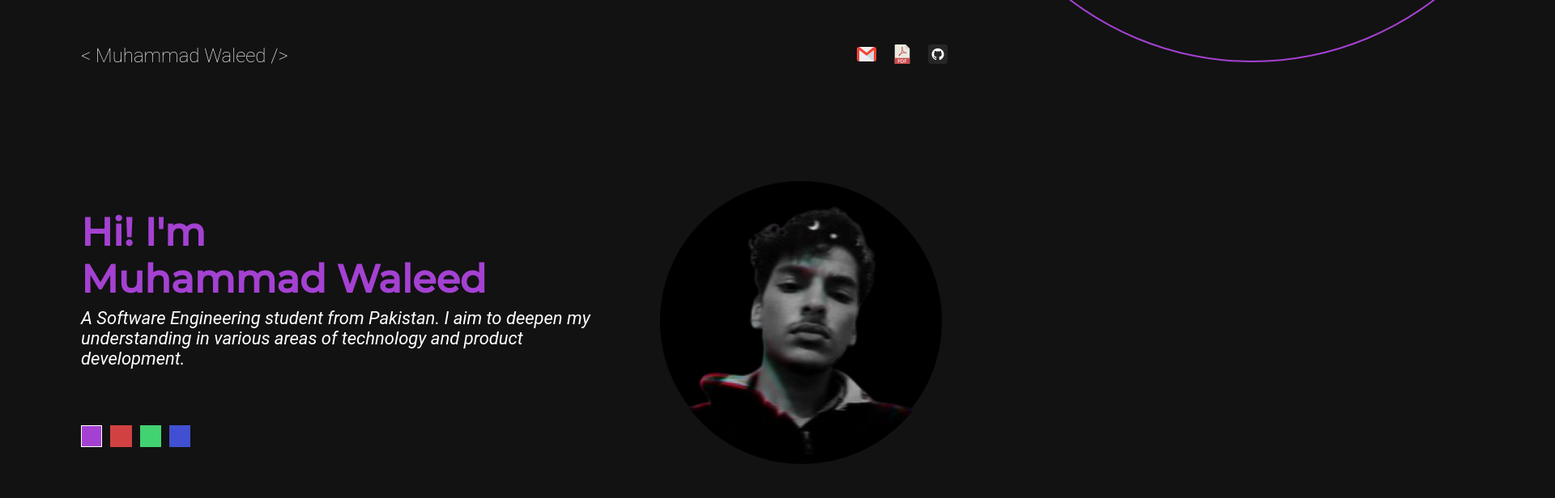
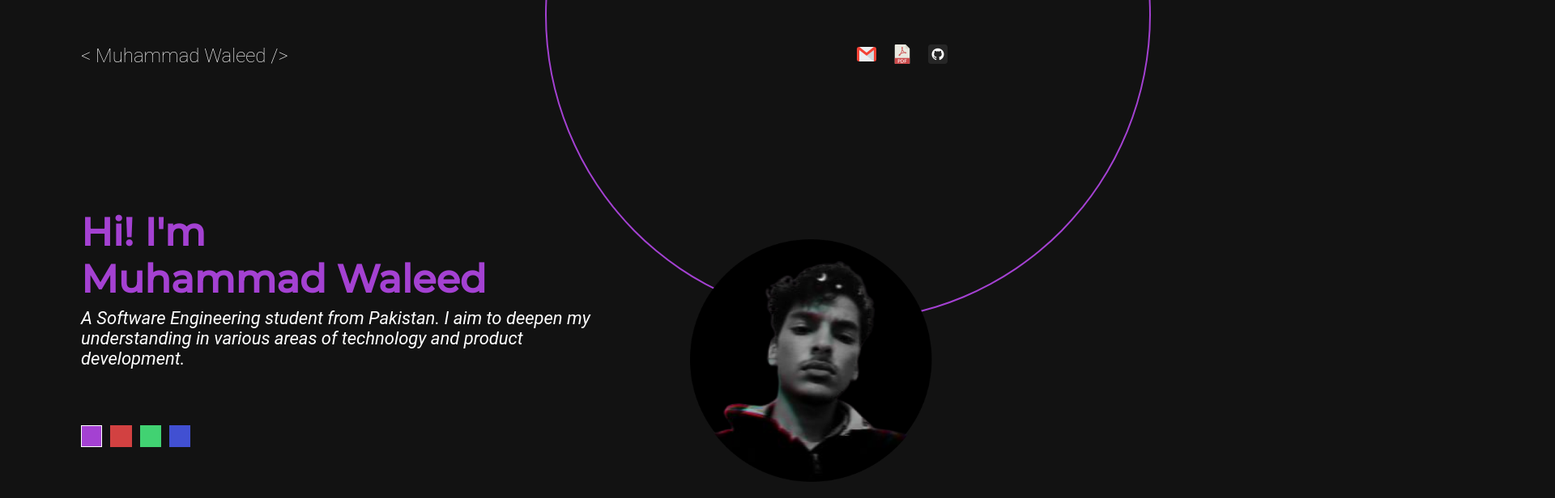
Before and after one commit to notwld/portfolio, a plain HTML site: page index.html in a window 1280 px wide. Shown: the top 616 px of the page at 81% size, 1920 px wide, since content can reach past the window. Drawn offline with nearby package versions, Linux system fonts and the light colour scheme.

Commit message:
initial commit

```diff
--- a/style.css
+++ b/style.css
@@ -87,8 +87,8 @@ nav ul li img{
     width: 744px;
     border: 2px solid #A441D2;
     position: absolute;
-    right: -50%;
-    top: -85%;
+    right: -11%;
+    top: -45%;
     border-radius: 50%;
     z-index: -999999;
 }
@@ -96,13 +96,12 @@ nav ul li img{
     margin-right: 75px;
 }
 .image img{
-    width: 350px;
-    height: 350px;
+    width: 300px;
+    height: 300px;
     position: absolute;
     z-index: 9999999;
-    position: absolute;
-    right: 9%;
-    top: 28%;
+    right: 10%;
+    top: 37%;
 
 }
 .about .colors{
```
